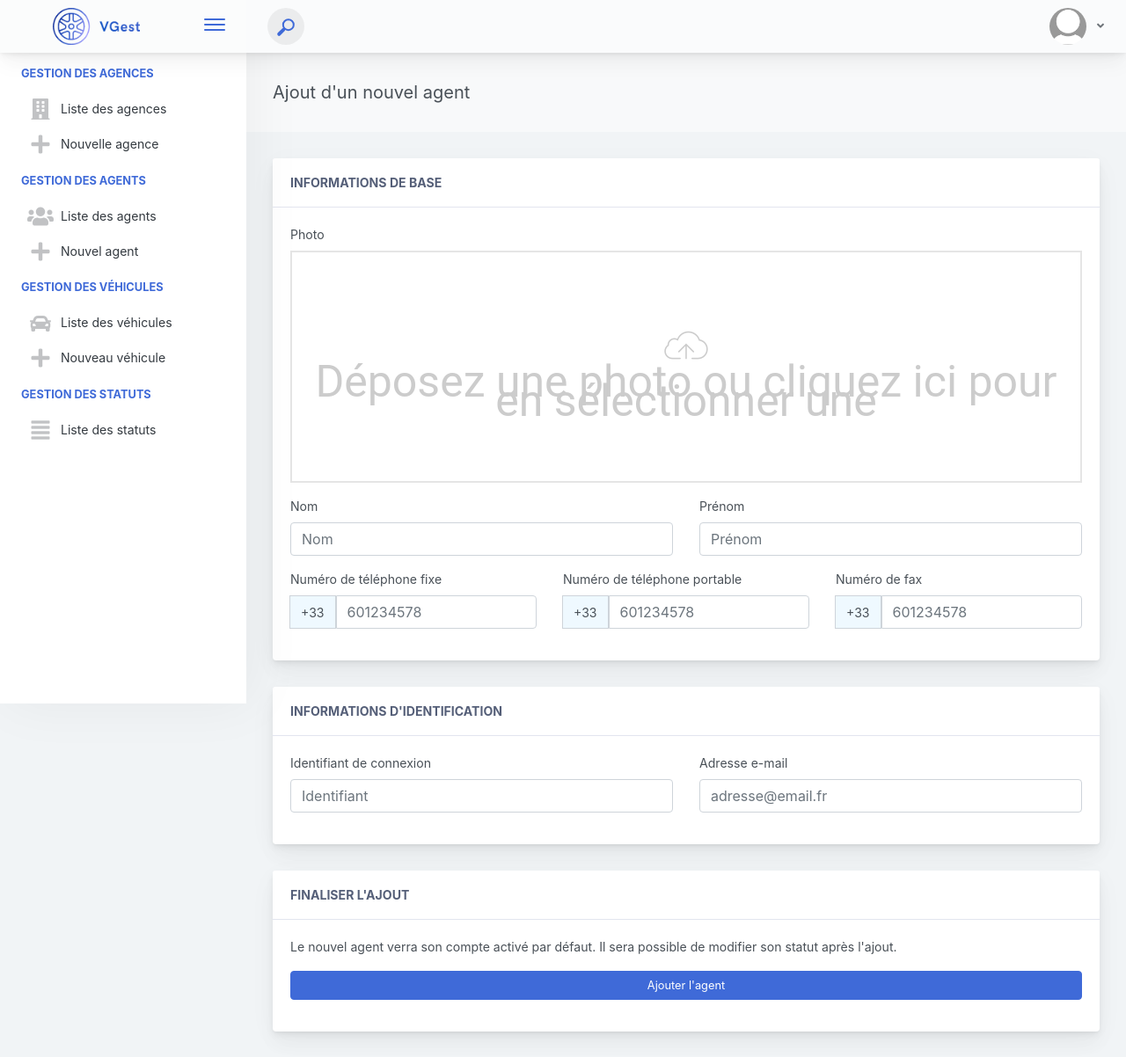
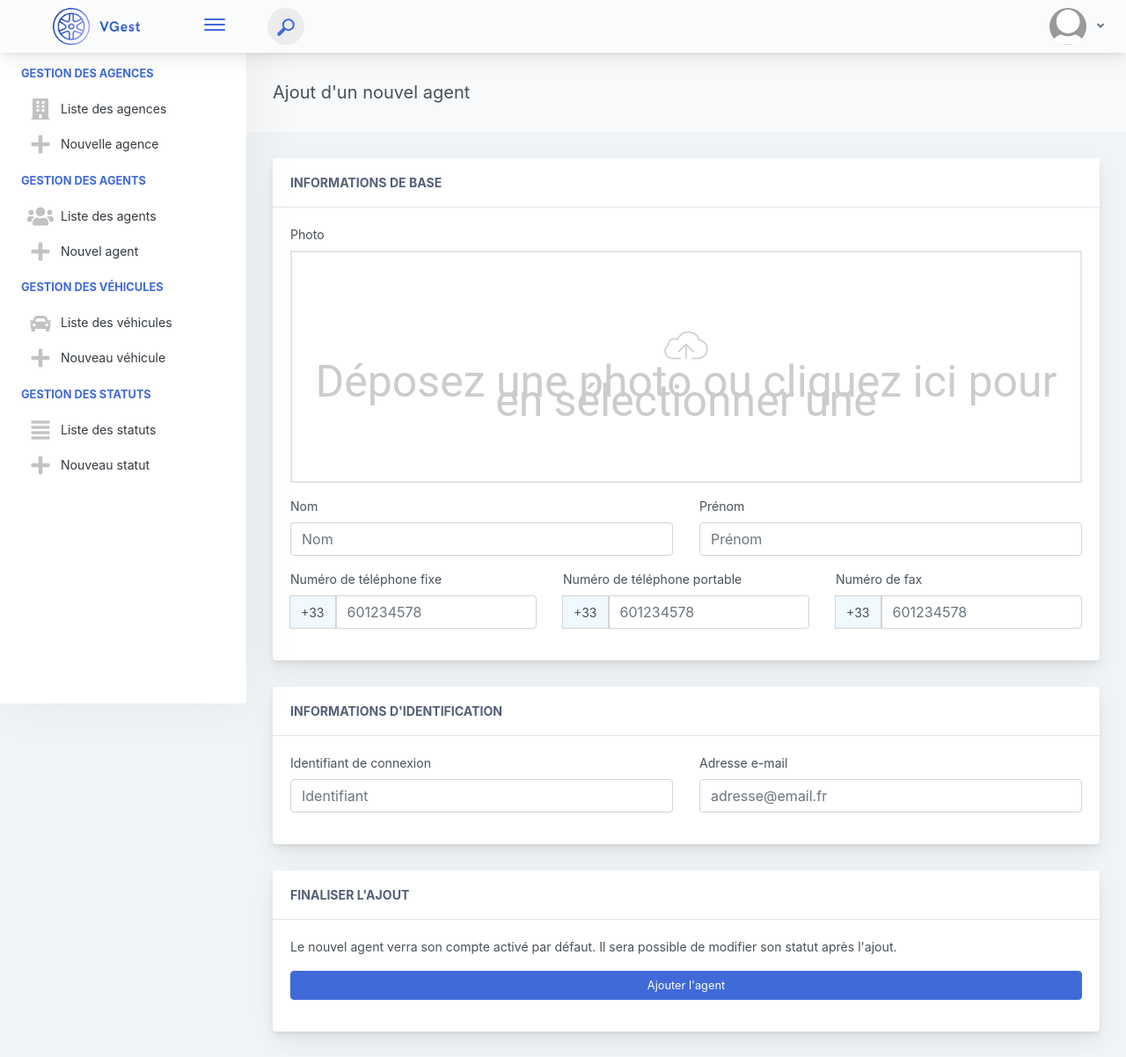
Before and after one commit to InFinity54/CESI_ProjetWeb, a Symfony app: template templates/content/agents/add.html.twig in a window 1280 px wide. Shown: the top 1202 px of the page at 88% size. Run offline with Twig, Linux system fonts and the light colour scheme; the template is opened without the code that fills it, so the values that code supplies are empty; some libraries are stand-ins or nearby versions.

Commit message:
Ajout du bouton d'ajout d'un nouveau statut dans le menu

```diff
--- a/templates/includes/menu.html.twig
+++ b/templates/includes/menu.html.twig
@@ -72,6 +72,11 @@
                         <i class="metismenu-icon fas fa-align-justify"></i> Liste des statuts
                     </a>
                 </li>
+                <li>
+                    <a href="{{ path("status_add") }}" {% if app.request.pathinfo == path("status_add") %}class="mm-active"{% endif %}>
+                        <i class="metismenu-icon fas fa-plus"></i> Nouveau statut
+                    </a>
+                </li>
             </ul>
         </div>
     </div>
```
